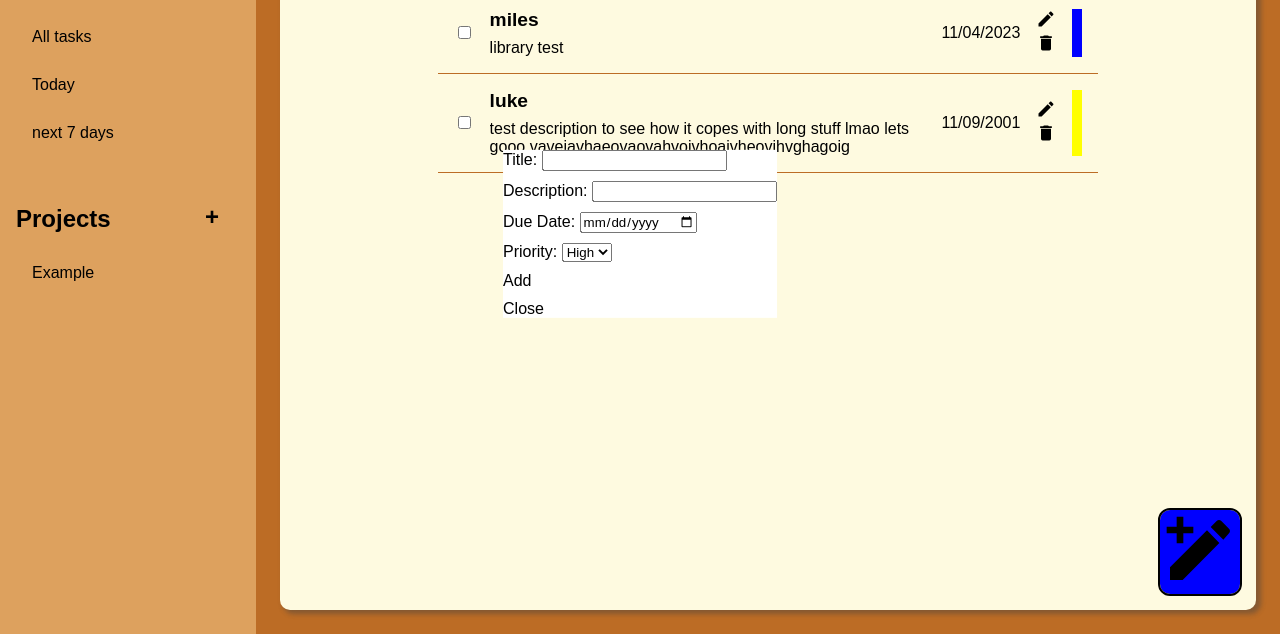
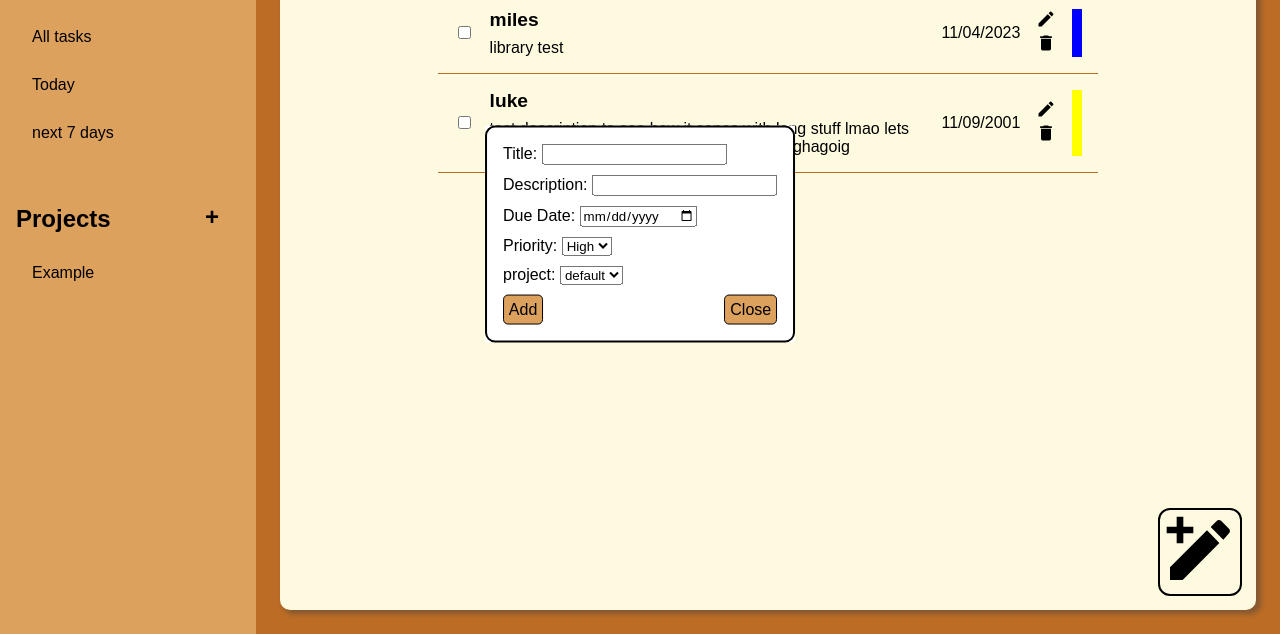
Before and after one commit to kon65138/todo_list, a website built with webpack: page src/index.html in a window 1280 px wide. Both pictures are taken after a click on the button 1200 px from the left and 718 px from the top of the page. Shown: the part 166-800 px from the top of the page. Built offline with nearby package versions, Linux system fonts and the light colour scheme.

Commit message:
fix open and close button and add project dropdown

```diff
--- a/src/index.html
+++ b/src/index.html
@@ -9,31 +9,38 @@
     <div class="todoPopup">
         <form id="editTodo" action="/" method="/" onsubmit="addBookToLibrary()">
             <div class="inptWrapr">
-                <label for="name">Title:</label>
-                <input type="text" id="bName" name="name"required>
+                <label for="title">Title:</label>
+                <input type="text" id="ttitle" name="title"required>
                 <span></span>
             </div>
             <div class="inptWrapr">
-                <label for="author">Description:</label>
-                <input type="text" id="bAuthor" name="author" required>
+                <label for="description">Description:</label>
+                <input type="text" id="tdescription" name="description" required>
                 <span></span>
             </div>
             <div class="inptWrapr">
-                <label for="pages">Due Date:</label>
-                <input type="date" id="bPages" name="pages"  required>
+                <label for="dueDate">Due Date:</label>
+                <input type="date" id="tdueDate" name="dueDate"  required>
                 <span></span>
             </div>
             <div class="inptWrapr">
-                <label for="read">Priority:</label>
-                <select name="read" id="bRead" required>
+                <label for="priority">Priority:</label>
+                <select name="priority" id="tpriority" required>
                     <option value="red">High</option>
                     <option value="yellow">Mid</option>
                     <option value="green">Low</option>
                 </select>
                 <span></span>
             </div>
-            <button id="newB" type="submit">Add</button>
-            <button id="cancelB" type="button" class="closeForm" onclick="closeForm()">Close</button>
+            <div class="inptWrapr">
+                <label for="project">project:</label>
+                <select name="project" id="tproject" required>
+                </select>
+            </div>
+            <div class="popupBtns">
+                <button id="newt" type="submit">Add</button>
+                <button id="cancelt" type="button" class="closeForm">Close</button>
+            </div>
         </form>
     </div>
     <div class="sidebar">
--- a/src/index.js
+++ b/src/index.js
@@ -2,3 +2,24 @@ import './style.css';
 import { loadDefaultTasks } from './modules/default.js';
 
 loadDefaultTasks()
+
+
+const createTodoButton = document.querySelector("#addTodo_button");
+createTodoButton.addEventListener("click", () => {
+    const title = document.querySelector('.page > .title');
+    const projectDropdown = document.querySelector("#tproject");
+
+    projectDropdown.innerHTML = '';
+
+    let p = document.createElement('option');
+    p.textContent = title.textContent;
+    p.setAttribute('value', title.textContent);
+
+    projectDropdown.appendChild(p);
+
+    document.querySelector('.todoPopup').style = "display: flex;"
+
+});
+
+const closePopup = document.querySelector('#cancelt');
+closePopup.addEventListener("click", () => document.querySelector('.todoPopup').style = "display: none;")
--- a/src/modules/default.js
+++ b/src/modules/default.js
@@ -12,8 +12,6 @@ const domElements = [
 
 render(domElements);
 
-const createTodoButton = document.querySelector("#addTodo_button");
-createTodoButton.addEventListener("click", () => createTodoButton.style = "background: blue");
 
 const default_library = [
     new todo ("miles", "library test", "11/04/2023", "blue", true),
--- a/src/style.css
+++ b/src/style.css
@@ -20,6 +20,7 @@ body {
 }
 
 .todoPopup {
+    display: none;
     position: fixed;
     top: 50%;
     left: 50%;
@@ -31,6 +32,21 @@ body {
     display: flex;
     flex-direction: column;
     gap: 10px;
+    padding: 1rem;
+    border-radius: 10px;
+    border: 2px solid black;
+}
+
+.popupBtns {
+    display: flex;
+    justify-content: space-between;
+}
+
+.popupBtns button {
+    border-radius: 5px;
+    border: 1px solid black;
+    background-color: #dda15e;
+    padding: 0.3rem
 }
 
 .sidebar {
```
